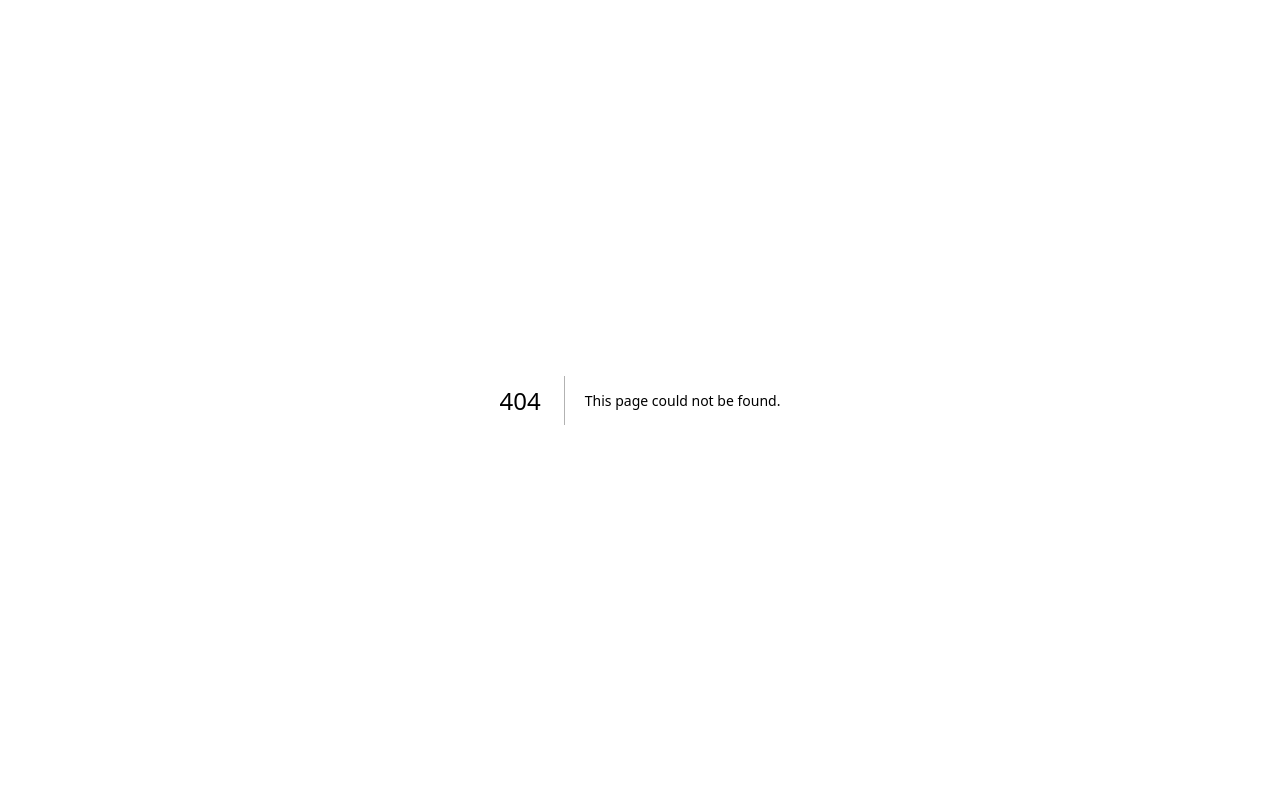
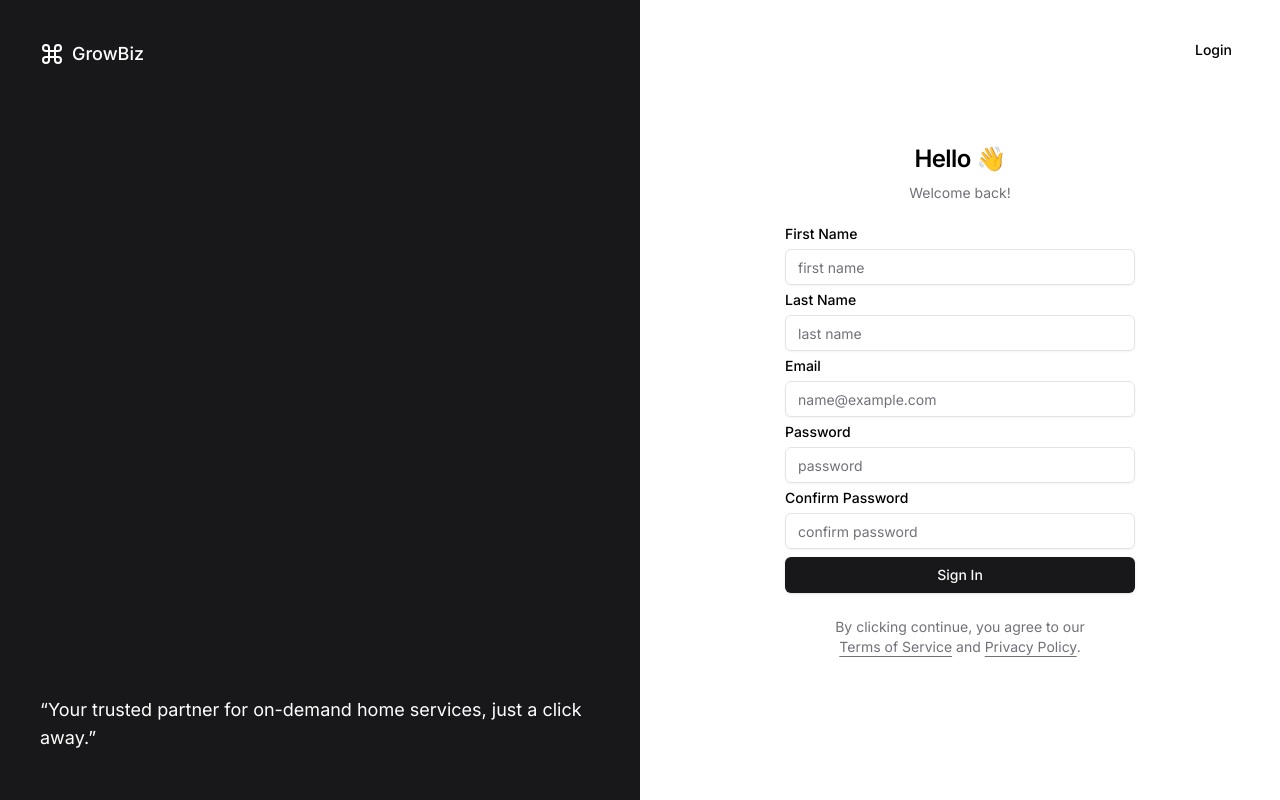
Before and after one commit to smit0086/GrowbBizServiceMarketplace, a Next.js app in the folder frontend/: page /signup in a window 1280 px wide. Before the commit this address had no page. Built offline with nearby package versions, Linux system fonts and the light colour scheme.

Commit message:
feat: Created sign-up page UI for customer and added validation for sign-up form.

```diff
--- a/frontend/package.json
+++ b/frontend/package.json
@@ -17,6 +17,7 @@
     "next": "13.5.4",
     "react": "^18",
     "react-dom": "^18",
+    "react-hook-form": "^7.47.0",
     "tailwind-merge": "^1.14.0",
     "tailwindcss-animate": "^1.0.7"
   },
--- a/frontend/src/app/page.jsx
+++ b/frontend/src/app/page.jsx
@@ -1,11 +1,11 @@
 import { COPY } from "@/lib/constants";
-import CustomerLogin from "@/app/login/page"
+// import CustomerLogin from "@/app/login/page"
 
 export default function Home() {
-    // return <main>{COPY.APP_NAME}</main>;
-    return(
-        <main>
-            <CustomerLogin />
-        </main>
-    );
+    return <main>{COPY.APP_NAME}</main>;
+    // return(
+    //     <main>
+    //         <CustomerLogin />
+    //     </main>
+    // );
 }
--- /dev/null
+++ b/frontend/src/app/signup/components/UserAuthForm.jsx
@@ -0,0 +1,168 @@
+"use client";
+
+import * as React from "react";
+
+import { cn } from "@/lib/utils";
+import { Icons } from "@/components/icons";
+import { Button } from "@/components/ui/button";
+import { Input } from "@/components/ui/input";
+import { Label } from "@/components/ui/label";
+import { useForm, Controller } from 'react-hook-form';
+
+export function UserAuthForm({ className, ...props }) {
+    const [isLoading, setIsLoading] = React.useState(false);
+    const { handleSubmit, control, formState: { errors } } = useForm({
+        mode: "onChange"
+    });
+
+    async function onSubmit(data) {
+        setIsLoading(true);
+
+        console.log(data);
+
+        setTimeout(() => {
+            setIsLoading(false);
+        }, 3000);
+    }
+
+    return (
+        <div className={cn("grid gap-6", className)} {...props}>
+            <form onSubmit={handleSubmit(onSubmit)}>
+                <div className="grid gap-2">
+                    <div className="grid gap-2">
+                        <Label htmlFor="firstName">First Name</Label>
+                        <Controller
+                            name="firstName"
+                            control={control}
+                            defaultValue=""
+                            rules={{
+                                required: 'First Name is required'
+                            }}
+                            render={({ field }) => (
+                                <Input
+                                    {...field}
+                                    id="firstName"
+                                    placeholder="first name"
+                                    type="text"
+                                    disabled={isLoading}
+                                />
+                            )}
+                        />
+                        {errors.firstName && <p className="text-sm text-red-500">{errors.firstName.message}</p>}
+                    </div>
+                    <div className="grid gap-2">
+                        <Label htmlFor="lastName">Last Name</Label>
+                        <Controller
+                            name="lastName"
+                            control={control}
+                            defaultValue=""
+                            rules={{
+                                required: 'Last Name is required'
+                            }}
+                            render={({ field }) => (
+                                <Input
+                                    {...field}
+                                    id="lastName"
+                                    placeholder="last name"
+                                    type="text"
+                                    disabled={isLoading}
+                                />
+                            )}
+                        />
+                        {errors.lastName && <p className="text-sm text-red-500">{errors.lastName.message}</p>}
+                    </div>
+                    <div className="grid gap-2">
+                        <Label htmlFor="email">Email</Label>
+                        <Controller
+                            name="email"
+                            control={control}
+                            defaultValue=""
+                            rules={{
+                                required: 'Email is required',
+                                pattern: {
+                                    value: /^[A-Z0-9._%+-]+@[A-Z0-9.-]+\.[A-Z]{2,}$/i,
+                                    message: 'Invalid email address',
+                                },
+                            }}
+                            render={({ field }) => (
+                                <Input
+                                    {...field}
+                                    id="email"
+                                    placeholder="name@example.com"
+                                    type="email"
+                                    autoCapitalize="none"
+                                    autoComplete="email"
+                                    autoCorrect="off"
+                                    disabled={isLoading}
+                                />
+                            )}
+                        />
+                        {errors.email && <p className="text-sm text-red-500">{errors.email.message}</p>}
+                    </div>
+                    <div className="grid gap-2">
+                        <Label htmlFor="password">Password</Label>
+                        <Controller
+                            control={control}
+                            name="password"
+                            defaultValue=""
+                            rules={{
+                                required: 'Password is required',
+                                minLength: {
+                                    value: 8,
+                                    message: 'Password must be at least 8 characters long',
+                                  },
+                                  pattern: {
+                                    value: /^(?=.*[A-Za-z])(?=.*\d)(?=.*[@$!%*?&])[A-Za-z\d@$!%*?&]+$/,
+                                    message: 'Password must contain at least one letter, one number, and one special symbol',
+                                  }
+                            }}
+                            render={({ field }) => (
+                                <Input
+                                    {...field}
+                                    id="password"
+                                    placeholder="password"
+                                    type="password"
+                                    disabled={isLoading}
+                                />
+                            )}
+                        />
+                        {errors.password && <p className="text-sm text-red-500">{errors.password.message}</p>}
+                    </div>
+                    <div className="grid gap-2">
+                        <Label htmlFor="password">Confirm Password</Label>
+                        <Controller
+                            name="confirmPassword"
+                            control={control}
+                            defaultValue=""
+                            rules={{
+                                required: 'Confirm Password is required',
+                                validate: (confirmPassword, allValues) => {
+                                    if (confirmPassword !== allValues.password) {
+                                        return 'Passwords do not match';
+                                    }
+                                    return true;
+                                }
+                            }}
+                            render={({ field }) => (
+                                <Input
+                                    {...field}
+                                    id="confirmPassword"
+                                    placeholder="confirm password"
+                                    type="password"
+                                    disabled={isLoading}
+                                />
+                            )}
+                        />
+                        {errors.confirmPassword && <p className="text-sm text-red-500">{errors.confirmPassword.message}</p>}
+                    </div>
+                    <Button disabled={isLoading}>
+                        {isLoading && (
+                            <Icons.spinner className="mr-2 h-4 w-4 animate-spin" />
+                        )}
+                        Sign In
+                    </Button>
+                </div>
+            </form>
+        </div>
+    );
+}
--- /dev/null
+++ b/frontend/src/app/signup/page.jsx
@@ -0,0 +1,59 @@
+import { buttonVariants } from "@/components/ui/button";
+import { cn } from "@/lib/utils";
+import Link from "next/link";
+import { UserAuthForm } from "./components/UserAuthForm";
+import { AuthTestimonial } from "@/components/modules/AuthTestimonial";
+import { COPY } from "@/lib/constants";
+
+export const metadata = {
+    title: `${COPY.APP_NAME} | Customer signup`,
+};
+
+export default function CustomerSignup() {
+    return (
+        <div className="container relative h-screen flex-col items-center justify-center grid lg:max-w-none lg:grid-cols-2 lg:px-0">
+            <Link
+                href="./login"
+                className={cn(
+                    buttonVariants({ variant: "ghost" }),
+                    "absolute right-4 top-4 md:right-8 md:top-8"
+                )}
+            >
+                Login
+            </Link>
+            <AuthTestimonial
+                testimonial={COPY.CUSTOMER_TESTIMONIAL}
+            />
+            <div className="lg:p-8">
+                <div className="mx-auto flex w-full flex-col justify-center space-y-6 sm:w-[350px]">
+                    <div className="flex flex-col space-y-2 text-center">
+                        <h1 className="text-2xl font-semibold tracking-tight">
+                            Hello 👋
+                        </h1>
+                        <p className="text-sm text-muted-foreground">
+                            Welcome back!
+                        </p>
+                    </div>
+                    <UserAuthForm />
+                    <p className="px-8 text-center text-sm text-muted-foreground">
+                        By clicking continue, you agree to our{" "}
+                        <Link
+                            href="./terms"
+                            className="underline underline-offset-4 hover:text-primary"
+                        >
+                            Terms of Service
+                        </Link>{" "}
+                        and{" "}
+                        <Link
+                            href="./privacy"
+                            className="underline underline-offset-4 hover:text-primary"
+                        >
+                            Privacy Policy
+                        </Link>
+                        .
+                    </p>
+                </div>
+            </div>
+        </div>
+    );
+}
```
Also changed, not shown: 1 other file (tests, documents, lock files or other folders).
